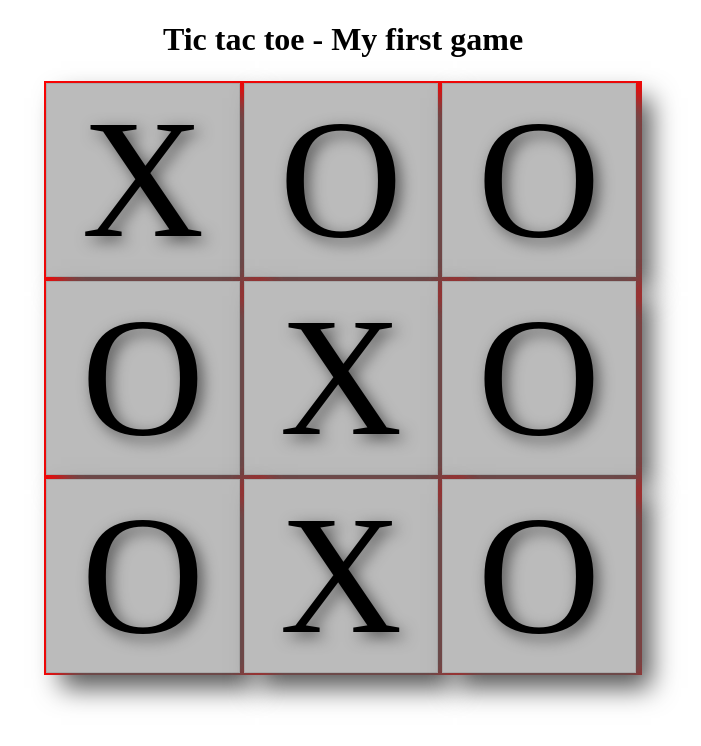
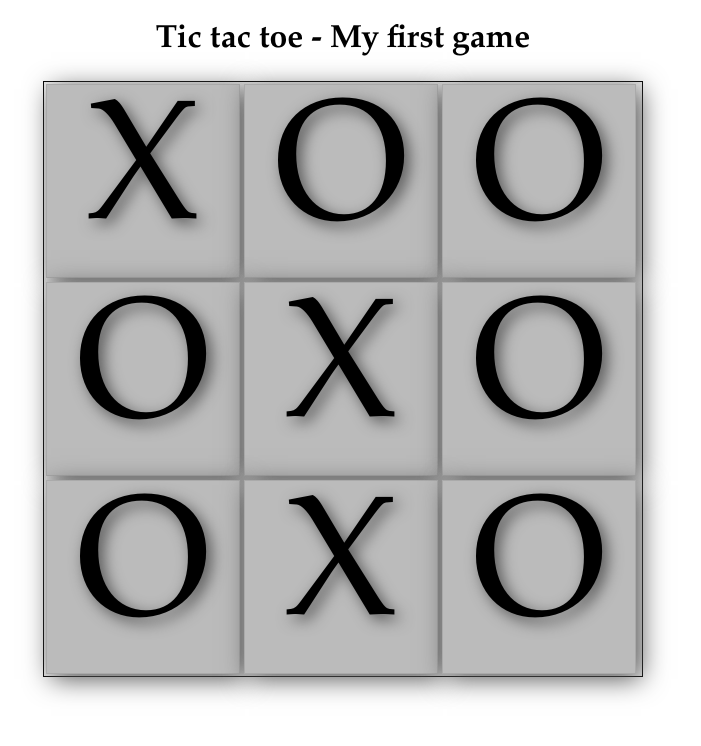
Before and after one commit to gamettt/gamettt.github.io, a plain HTML site: page index.html in a window 1280 px wide. Shown: the whole page, without its empty margins (297-998 px from the left). Drawn offline with Linux system fonts and the light colour scheme.

Commit message:
Minor styling touchups

```diff
--- a/game.css
+++ b/game.css
@@ -1,3 +1,7 @@
+body {
+	font-family: Palatino;
+}
+
 .wrapper {
 	width: 600px;
 	margin:	auto;
@@ -5,9 +9,9 @@
 }
 
 .board {
-	border: 1px solid #fff;
+	border: 1px solid #000;
 	float: left;
-	background: red;
+	background: #eee;
 }
 
 .cube {
@@ -20,5 +24,5 @@
 	line-height: 190px;
 	background: #bbb;
 	text-shadow: 5px 5px 15px #555;
-	box-shadow: 15px 15px 25px #555;
+	box-shadow: 5px 5px 25px #555;
 }
```
